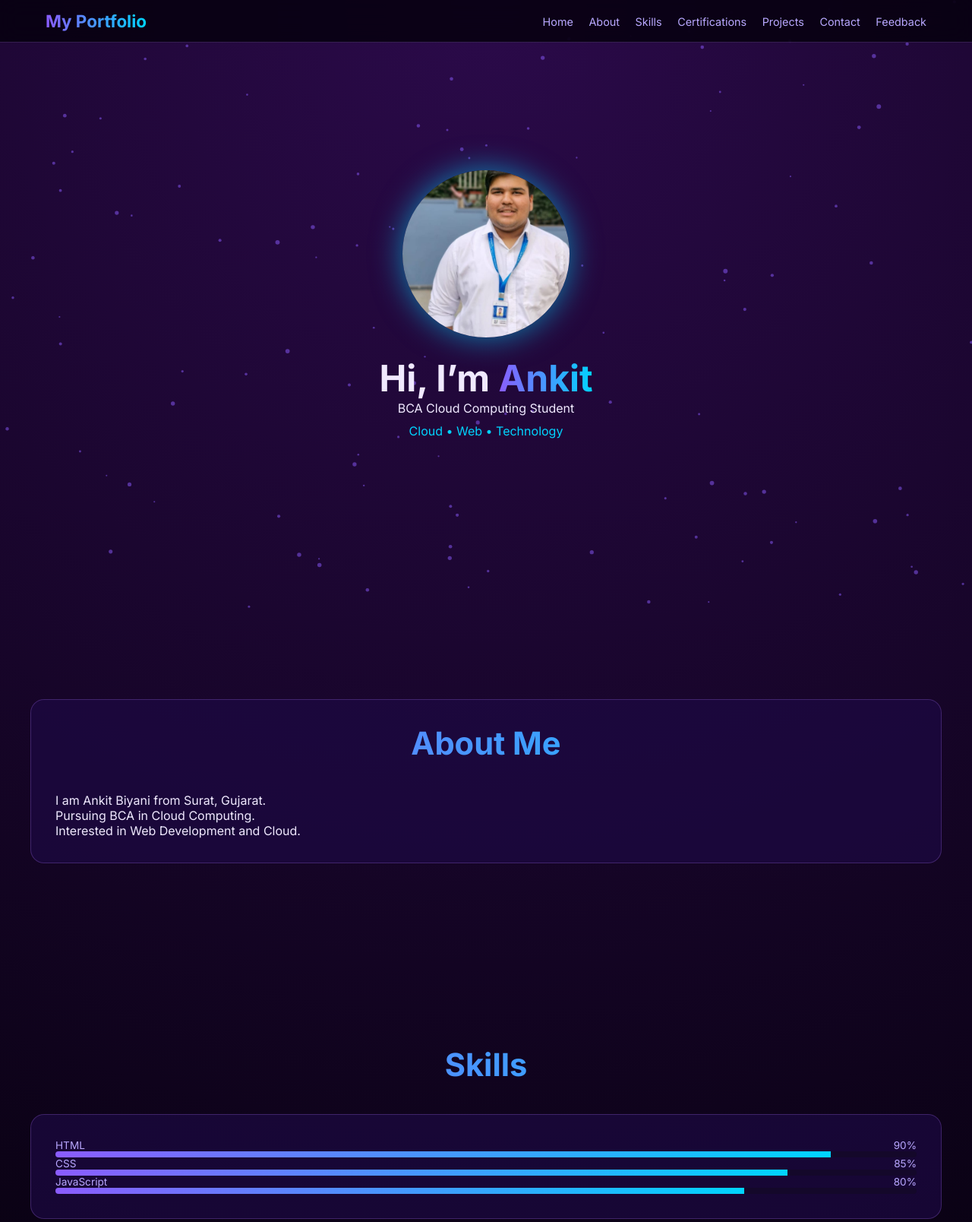
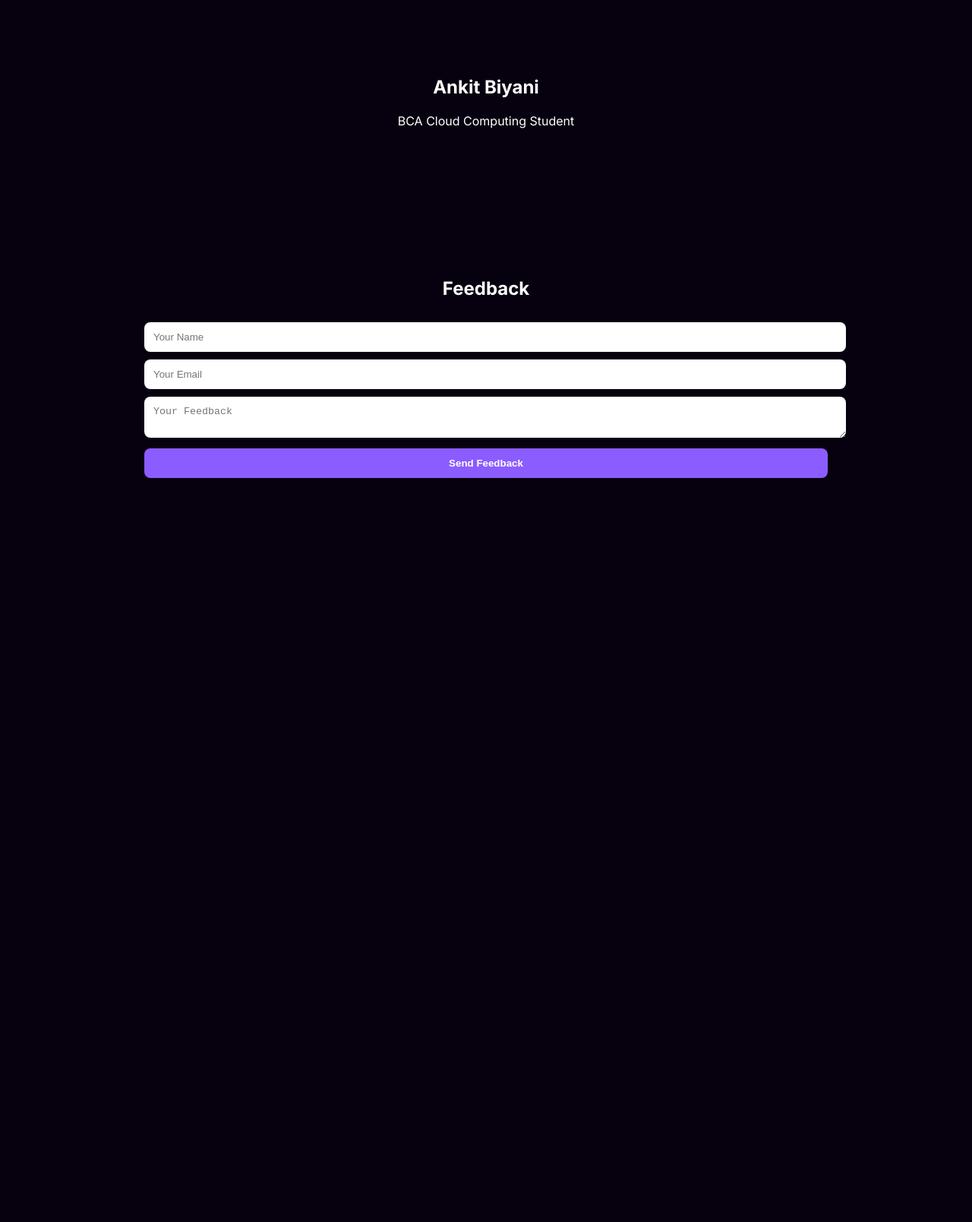
Before and after one commit to abiyani065-debug/Portfolio-, a plain HTML site: page index.HTML in a window 1280 px wide. Shown: the top 1608 px of the page at 76% size. After the commit the page ends 800 px from the top, so only its background shows below. Drawn offline with nearby package versions, Linux system fonts and the light colour scheme.

Commit message:
Update index.HTML

```diff
--- a/index.HTML
+++ b/index.HTML
@@ -5,295 +5,104 @@
 <meta name="viewport" content="width=device-width, initial-scale=1.0">
 <title>Ankit Biyani | Portfolio</title>
 
-<link href="https://fonts.googleapis.com/css2?family=Inter:wght@300;400;600;700&display=swap" rel="stylesheet">
-<link rel="stylesheet" href="https://cdnjs.cloudflare.com/ajax/libs/font-awesome/6.5.0/css/all.min.css">
+<link href="https://fonts.googleapis.com/css2?family=Inter:wght@400;600;700&display=swap" rel="stylesheet">
 
 <style>
-:root{
---card:rgba(30,10,70,.65);
---border:rgba(180,120,255,.25);
---text:#f0e9ff;
---muted:#b9a8ff;
---accent:#8b5cff;
---accent2:#00d4ff;
---success:#4ade80;
---error:#f87171;
+body{
+  margin:0;
+  font-family:Inter, sans-serif;
+  background:#07010f;
+  color:#fff;
 }
-*{margin:0;padding:0;box-sizing:border-box}
-html{scroll-behavior:smooth}
-body{
-font-family:'Inter',sans-serif;
-background:radial-gradient(circle at top,#2b0a4a,#07010f 65%);
-color:var(--text);
-overflow-x:hidden;
+section{padding:80px 20px}
+.container{max-width:900px;margin:auto}
+h1,h2{text-align:center}
+input,textarea,button{
+  width:100%;
+  padding:12px;
+  margin-top:10px;
+  border-radius:8px;
+  border:none;
 }
-section{padding:120px 20px}
-.container{max-width:1200px;margin:auto}
-#bgCanvas{position:fixed;inset:0;z-index:-1}
-
-/* NAV */
-.navbar{
-position:fixed;top:0;width:100%;
-background:rgba(7,1,15,.85);
-backdrop-filter:blur(14px);
-border-bottom:1px solid var(--border);
-z-index:1000;
-}
-.nav-inner{
-max-width:1200px;margin:auto;
-padding:14px 20px;
-display:flex;justify-content:space-between;align-items:center;
-}
-.logo{
-font-size:1.4rem;font-weight:700;
-background:linear-gradient(90deg,var(--accent),var(--accent2));
--webkit-background-clip:text;color:transparent;
-}
-.nav-inner a{
-color:var(--muted);
-text-decoration:none;
-margin-left:16px;
-font-size:.9rem;
-}
-
-/* CARD */
-.card{
-background:var(--card);
-border:1px solid var(--border);
-border-radius:18px;
-padding:32px;
-transition:.3s;
-}
-.card:hover{transform:translateY(-6px)}
-
-/* HERO */
-.hero{
-min-height:100vh;
-display:flex;
-align-items:center;
-text-align:center;
-}
-.hero img{
-width:220px;height:220px;
-border-radius:50%;
-object-fit:cover;
-margin-bottom:20px;
-box-shadow:0 0 40px rgba(0,212,255,.6);
-}
-.hero h1{font-size:3rem}
-.hero span{
-background:linear-gradient(90deg,var(--accent),var(--accent2));
--webkit-background-clip:text;color:transparent;
-}
-.tagline{color:var(--accent2);margin-top:10px}
-
-/* TITLES */
-.section-title{
-text-align:center;
-font-size:2.6rem;
-margin-bottom:40px;
-background:linear-gradient(90deg,var(--accent),var(--accent2));
--webkit-background-clip:text;color:transparent;
-}
-
-/* SKILLS */
-.skills{display:grid;grid-template-columns:repeat(auto-fit,minmax(260px,1fr));gap:24px}
-.skill-title{display:flex;justify-content:space-between;font-size:.85rem;color:var(--muted)}
-.progress{height:8px;background:#14082a;border-radius:6px;overflow:hidden}
-.fill{height:100%;width:0;background:linear-gradient(90deg,var(--accent),var(--accent2));transition:1.5s}
-
-/* GRID */
-.grid{display:grid;grid-template-columns:repeat(auto-fit,minmax(240px,1fr));gap:24px}
-.grid img{width:100%;height:150px;object-fit:cover;border-radius:12px;cursor:pointer}
-.link{text-align:center;color:var(--accent);font-size:.85rem;margin-top:6px}
-
-/* CONTACT */
-.contact a{
-display:flex;justify-content:center;gap:12px;
-color:var(--muted);
-text-decoration:none;
-margin-bottom:12px;
-}
-
-/* FEEDBACK */
-.feedback-form{max-width:500px;margin:auto;display:grid;gap:14px}
-.feedback-form input,.feedback-form textarea{
-padding:12px;border-radius:10px;
-border:1px solid var(--border);
-background:#14082a;color:#fff;
-}
-.feedback-form button{
-padding:12px;border:none;border-radius:10px;
-background:linear-gradient(90deg,var(--accent),var(--accent2));
-color:#fff;font-weight:600;
+button{
+  background:#8b5cff;
+  color:#fff;
+  font-weight:600;
   cursor:pointer;
 }
-.feedback-status{text-align:center;font-size:.9rem}
-.success{color:var(--success)}
-.error{color:var(--error)}
-
-/* MODAL */
-.modal{
-position:fixed;inset:0;
-background:rgba(0,0,0,.85);
-display:none;
-align-items:center;
-justify-content:center;
-z-index:999;
+#status{
+  margin-top:12px;
+  text-align:center;
+  font-size:14px;
 }
-.modal.active{display:flex}
-.modal-box{
-background:var(--card);
-padding:20px;
-border-radius:16px;
-max-width:90%;
-}
-.modal-box img{width:100%;border-radius:12px}
-.close{float:right;font-size:1.5rem;cursor:pointer;color:var(--accent2)}
+.success{color:#4ade80}
+.error{color:#f87171}
 </style>
 </head>
 
 <body>
 
-<canvas id="bgCanvas"></canvas>
-
-<!-- NAV -->
-<nav class="navbar">
-  <div class="nav-inner">
-    <div class="logo">My Portfolio</div>
-    <div>
-      <a href="#home">Home</a>
-      <a href="#about">About</a>
-      <a href="#skills">Skills</a>
-      <a href="#certs">Certifications</a>
-      <a href="#projects">Projects</a>
-      <a href="#contact">Contact</a>
-      <a href="#feedback">Feedback</a>
-    </div>
-  </div>
-</nav>
-
-<!-- HERO -->
-<section class="hero" id="home">
+<section>
   <div class="container">
-<img src="ankit white 2.jpeg">
-<h1>Hi, I’m <span>Ankit</span></h1>
-<p>BCA Cloud Computing Student</p>
-<div class="tagline">Cloud • Web • Technology</div>
+    <h1>Ankit Biyani</h1>
+    <p style="text-align:center">BCA Cloud Computing Student</p>
   </div>
 </section>
 
-<!-- ABOUT -->
-<section id="about">
-<div class="container card">
-<h2 class="section-title">About Me</h2>
-<p>I am Ankit Biyani from Surat, Gujarat.</p>
-<p>Pursuing BCA in Cloud Computing.</p>
-<p>Interested in Web Development and Cloud.</p>
-</div>
-</section>
+<section>
+  <div class="container">
+    <h2>Feedback</h2>
 
-<!-- SKILLS -->
-<section id="skills">
-<div class="container">
-<h2 class="section-title">Skills</h2>
-<div class="skills">
-<div class="card">
-<div class="skill-title"><span>HTML</span><span>90%</span></div>
-<div class="progress"><div class="fill" data-value="90"></div></div>
-<div class="skill-title"><span>CSS</span><span>85%</span></div>
-<div class="progress"><div class="fill" data-value="85"></div></div>
-<div class="skill-title"><span>JavaScript</span><span>80%</span></div>
-<div class="progress"><div class="fill" data-value="80"></div></div>
-</div>
-</div>
-</div>
-</section>
-
-<!-- CONTACT -->
-<section id="contact">
-<div class="container card contact">
-<h2 class="section-title">Contact</h2>
-<a href="mailto:25bcla07@kristujayanti.com"><i class="fas fa-envelope"></i>Email</a>
-<a href="https://github.com/abiyani065-debug"><i class="fab fa-github"></i>GitHub</a>
-</div>
-</section>
-
-<!-- FEEDBACK -->
-<section id="feedback">
-<div class="container card">
-<h2 class="section-title">Feedback</h2>
-<form class="feedback-form" id="feedbackForm">
+    <form id="feedbackForm">
       <input id="name" placeholder="Your Name" required>
       <input id="email" type="email" placeholder="Your Email" required>
       <textarea id="message" placeholder="Your Feedback" required></textarea>
-<button type="submit">Send</button>
-<div class="feedback-status" id="status"></div>
+      <button type="submit">Send Feedback</button>
+      <div id="status"></div>
     </form>
+
   </div>
 </section>
-
-<footer style="text-align:center;padding:20px;color:var(--muted)">
-© 2026 Ankit Biyani
-</footer>
 
 <!-- SUPABASE -->
 <script src="https://cdn.jsdelivr.net/npm/@supabase/supabase-js@2"></script>
 
 <script>
-const supabaseClient = supabase.createClient(
-  "https://fjhffuuoiaeakyhcpwjw.supabase.co",
-  "eyJhbGciOiJIUzI1NiIsInR5cCI6IkpXVCJ9.eyJpc3MiOiJzdXBhYmFzZSIsInJlZiI6ImZqaGZmdXVvaWFlYWt5aGNwd2p3Iiwicm9sZSI6ImFub24iLCJpYXQiOjE3NzA0NTM4NTEsImV4cCI6MjA4NjAyOTg1MX0.0nYlnulJgXO6l41vd6z6kXhP_d8pvhF-ecdqjm0NBJY"
-);
+const supabaseUrl = "https://fjhffuuoiaeakyhcpwjw.supabase.co";
+const supabaseKey =
+"eyJhbGciOiJIUzI1NiIsInR5cCI6IkpXVCJ9.eyJpc3MiOiJzdXBhYmFzZSIsInJlZiI6ImZqaGZmdXVvaWFlYWt5aGNwd2p3Iiwicm9sZSI6ImFub24iLCJpYXQiOjE3NzA0NTM4NTEsImV4cCI6MjA4NjAyOTg1MX0.0nYlnulJgXO6l41vd6z6kXhP_d8pvhF-ecdqjm0NBJY";
 
-document.getElementById("feedbackForm").addEventListener("submit", async e => {
+const supabase = window.supabase.createClient(supabaseUrl, supabaseKey);
+
+document.getElementById("feedbackForm").addEventListener("submit", async (e) => {
   e.preventDefault();
 
-  const { error } = await supabaseClient
+  const status = document.getElementById("status");
+  status.textContent = "Submitting...";
+  status.className = "";
+
+  const { data, error } = await supabase
     .from("feedbacks")
-    .insert([{
-      name: name.value.trim(),
-      email: email.value.trim(),
-      message: message.value.trim()
-    }]);
+    .insert([
+      {
+        name: name.value,
+        email: email.value,
+        message: message.value
+      }
+    ]);
 
-  const status = document.getElementById("status");
-  if(error){
-    status.textContent = "❌ Error submitting feedback";
-    status.className = "feedback-status error";
-  }else{
-    status.textContent = "✅ Feedback submitted successfully";
-    status.className = "feedback-status success";
+  console.log("DATA:", data);
+  console.log("ERROR:", error);
+
+  if (error) {
+    status.textContent = error.message;
+    status.className = "error";
+  } else {
+    status.textContent = "Feedback saved successfully ✅";
+    status.className = "success";
     e.target.reset();
   }
 });
-
-/* SKILL ANIMATION */
-addEventListener("scroll",()=>{
-document.querySelectorAll(".fill").forEach(b=>{
-if(b.getBoundingClientRect().top < innerHeight - 120){
-b.style.width = b.dataset.value + "%";
-}
-});
-});
-
-/* BACKGROUND */
-const c=document.getElementById("bgCanvas"),ctx=c.getContext("2d");
-let w,h,p=[];
-function rs(){w=c.width=innerWidth;h=c.height=innerHeight}
-rs();addEventListener("resize",rs);
-class P{
-constructor(){
-this.x=Math.random()*w;
-this.y=Math.random()*h;
-this.r=Math.random()*2+1;
-this.s=Math.random()*.5+.2;
-}
-m(){this.y-=this.s;if(this.y<0)this.y=h}
-d(){ctx.beginPath();ctx.arc(this.x,this.y,this.r,0,6.28);ctx.fillStyle="rgba(139,92,255,.5)";ctx.fill()}
-}
-for(let i=0;i<120;i++)p.push(new P());
-(function a(){ctx.clearRect(0,0,w,h);p.forEach(e=>{e.m();e.d()});requestAnimationFrame(a)})();
 </script>
 
 </body>
```
Lines whose indentation alone changed are shown as unchanged.
